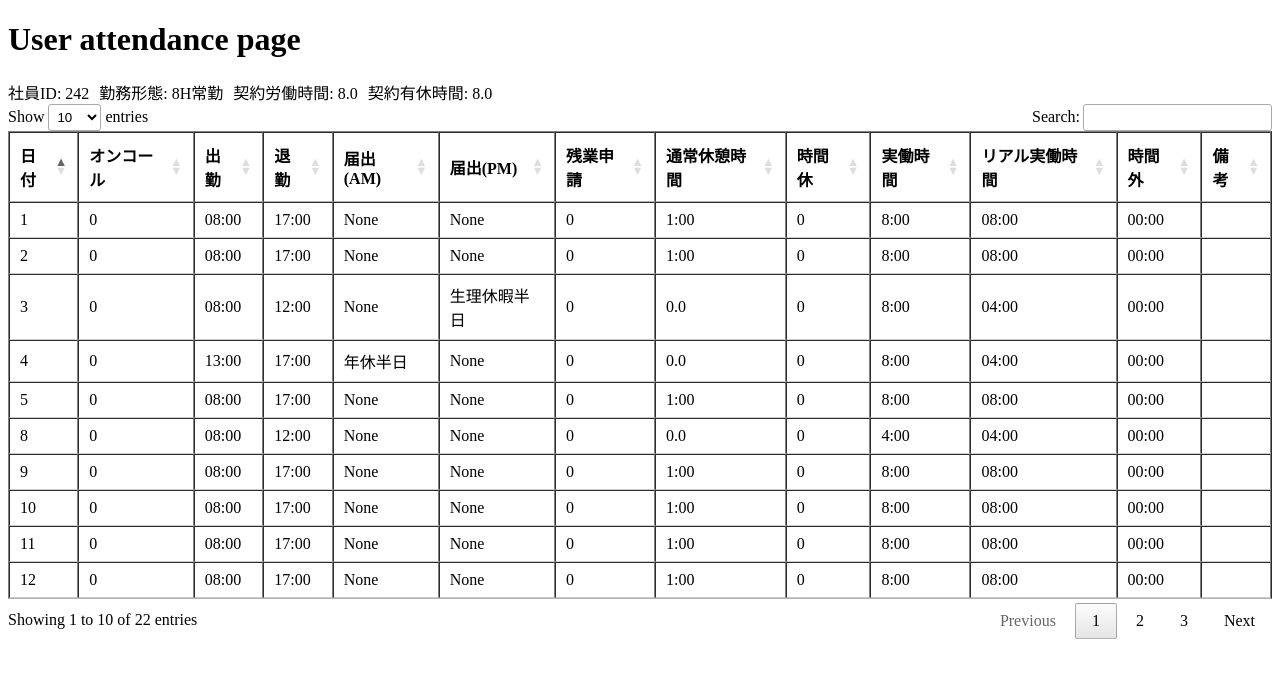
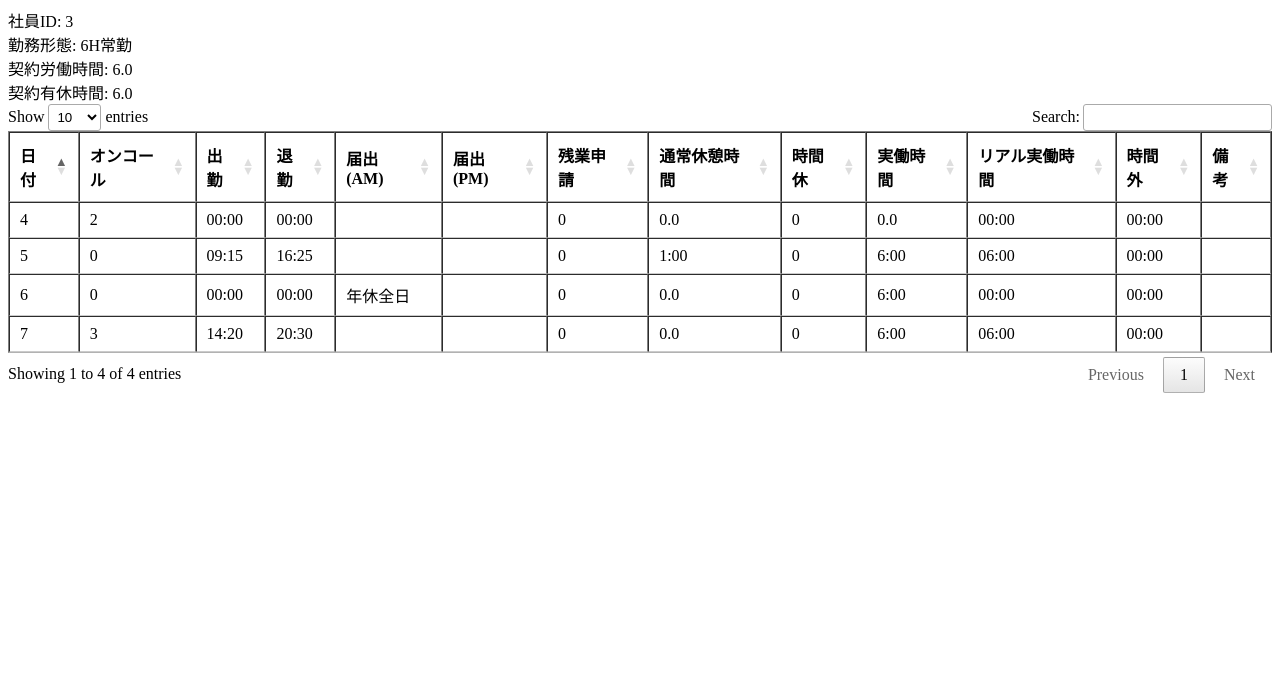
Before and after one commit to Manabu-Aihara/attendance-calc-mcp, a FastAPI app: page /user-attendance in a window 1280 px wide. Shown: the top 678 px of the page. Run offline with FastAPI, Linux system fonts and the light colour scheme; some libraries are stand-ins or nearby versions.

Commit message:
feat # 260209: 回答精度向上、Tailwind少しずつ

```diff
--- a/app/caluculation/calc_work_classes_4_mcp.py
+++ b/app/caluculation/calc_work_classes_4_mcp.py
@@ -263,7 +263,7 @@ class CalcTimeClass:
     def get_over_time(self) -> float:
         # self.overtime_check == "1" が前提
         if self.overtime_check == "0":
-            return timedelta(0)
+            return 0.0
 
         input_work_time = self.check_over_work()
         for one_notification in self.notifications:
@@ -271,7 +271,7 @@ class CalcTimeClass:
                 over_time_in_work = input_work_time - self.contract_work_time / 2
             else:
                 over_time_in_work = input_work_time - self.contract_work_time
-        print(f"△Over time: {over_time_in_work}")
+        print(f"△Over time: {over_time_in_work.total_seconds()}")
         return over_time_in_work.total_seconds()
 
     """
--- a/app/server/endpoint.py
+++ b/app/server/endpoint.py
@@ -278,29 +278,41 @@ async def get_attendance(
         staff_id=int(staff_id), from_day=from_day, to_day=to_day
     )
 
-    head_section_html = "<section>"
-    head_section_html += "<div style='display:flex; flex-wrap:wrap; gap:10px;'>"
+    head_section_html = "<section><div class='flex gap-10 p-4 bg-purple-200 mb-4'>"
     for head_key, head_value in staff_data_dict.items():
         if head_key in FIXED_KEY_MAP:
             head_section_html += f"<div>{head_key}: {head_value}</div>"
     head_section_html += "</div></section>"
     template_content = head_section_html
 
+    table_wrap = "<div class='w-[80%] mx-auto border-2 table-wrap overflow-y-auto'>"
+    template_content += table_wrap
+
     staff_data_df = convert_to_dataframe(staff_data_dict)
     template_content += staff_data_df.to_html(
         classes="table table-striped", index=False
     )
-    close_html = """</body></html>"""
-    template_content += close_html
+    close_table = "</div>"
+    template_content += close_table
+    # print(f"Template Content: {template_content}")
+    # close_html = """</body></html>"""
+    # template_content += close_html
+
+    # with open(
+    #     Path("app/templates/prompt/user_attendance.html"), "a", encoding="utf-8"
+    # ) as f:
+    #     f.write(template_content)
 
     with open(
-        Path("app/templates/prompt/user_attendance.html"), "a", encoding="utf-8"
+        Path("app/templates/prompt/user_attendance.html"),
+        "a",
+        encoding="utf-8",
     ) as f:
         f.write(template_content)
-        # print(f"Template Content: {template_content}")
 
     return RedirectResponse(
-        url="/user-attendance",
+        # url="/user-attendance",
+        url=f"/chat-with-ai?staff_id={staff_id}&target_month={target_month}&list_table=prompt/user_attendance.html",
         status_code=status.HTTP_303_SEE_OTHER,
     )
 
@@ -320,17 +332,26 @@ api_key = os.getenv("GEMINI_API_KEY")
 client = genai.Client(api_key=api_key)
 
 
-@app.post("/chat-with-ai")
+@app.get("/chat-with-ai")
 async def chat_with_ai(
-    request: Request, staff_id: str = Form(...), target_month: str = Form(...)
+    request: Request,
+    list_table: str,
+    # uuid: str,  # = Form(...),
+    staff_id: str,  # = Form(...),
+    target_month: str,  # = Form(...),
 ):
+    # with open(Path(list_table), "r", encoding="utf-8") as f:
+    #     table_content = f.read()
+
     """Renders the initial prompt page for attendance analysis."""
     return templates.TemplateResponse(
         "prompt/mcp_prompt.html",
         {
             "request": request,
+            # "uuid": uuid,
             "staff_id": staff_id,
             "target_month": target_month,
+            "list_table": list_table,
         },
     )
 
--- a/app/templates/prompt/user_attendance.html
+++ b/app/templates/prompt/user_attendance.html
@@ -22,10 +22,19 @@
 </head>
 
 <body>
-    <h1>User attendance page</h1>
+  <!-- <h1>User attendance page</h1> -->
   {{ df_data_html }}
 
-<section><div style='display:flex; flex-wrap:wrap; gap:10px;'><div>社員ID: 242</div><div>勤務形態: 8H常勤</div><div>契約労働時間: 8.0</div><div>契約有休時間: 8.0</div></div></section><table border="1" class="dataframe table table-striped">
+  <section>
+    <div class='flex-auto flex-wrap p-4 bg-gray-200 mb-4'>
+      <div>社員ID: 3</div>
+      <div>勤務形態: 6H常勤</div>
+      <div>契約労働時間: 6.0</div>
+      <div>契約有休時間: 6.0</div>
+    </div>
+  </section>
+  <div class='w-80 mx-auto border-2 table-wrap overflow-y-auto'>
+    <table border="1" class="dataframe table table-striped">
       <thead>
         <tr style="text-align: right;">
           <th>日付</th>
@@ -45,334 +54,65 @@
       </thead>
       <tbody>
         <tr>
-      <td>1</td>
-      <td>0</td>
-      <td>08:00</td>
-      <td>17:00</td>
-      <td>None</td>
-      <td>None</td>
-      <td>0</td>
-      <td>1:00</td>
-      <td>0</td>
-      <td>8:00</td>
-      <td>08:00</td>
+          <td>4</td>
+          <td>2</td>
+          <td>00:00</td>
           <td>00:00</td>
           <td></td>
-    </tr>
-    <tr>
-      <td>2</td>
-      <td>0</td>
-      <td>08:00</td>
-      <td>17:00</td>
-      <td>None</td>
-      <td>None</td>
-      <td>0</td>
-      <td>1:00</td>
-      <td>0</td>
-      <td>8:00</td>
-      <td>08:00</td>
-      <td>00:00</td>
           <td></td>
-    </tr>
-    <tr>
-      <td>3</td>
-      <td>0</td>
-      <td>08:00</td>
-      <td>12:00</td>
-      <td>None</td>
-      <td>生理休暇半日</td>
           <td>0</td>
           <td>0.0</td>
           <td>0</td>
-      <td>8:00</td>
-      <td>04:00</td>
+          <td>0.0</td>
           <td>00:00</td>
-      <td></td>
-    </tr>
-    <tr>
-      <td>4</td>
-      <td>0</td>
-      <td>13:00</td>
-      <td>17:00</td>
-      <td>年休半日</td>
-      <td>None</td>
-      <td>0</td>
-      <td>0.0</td>
-      <td>0</td>
-      <td>8:00</td>
-      <td>04:00</td>
           <td>00:00</td>
           <td></td>
         </tr>
         <tr>
           <td>5</td>
           <td>0</td>
-      <td>08:00</td>
-      <td>17:00</td>
-      <td>None</td>
-      <td>None</td>
+          <td>09:15</td>
+          <td>16:25</td>
+          <td></td>
+          <td></td>
           <td>0</td>
           <td>1:00</td>
           <td>0</td>
-      <td>8:00</td>
-      <td>08:00</td>
+          <td>6:00</td>
+          <td>06:00</td>
           <td>00:00</td>
           <td></td>
         </tr>
         <tr>
-      <td>8</td>
-      <td>0</td>
-      <td>08:00</td>
-      <td>12:00</td>
-      <td>None</td>
-      <td>None</td>
-      <td>0</td>
-      <td>0.0</td>
-      <td>0</td>
-      <td>4:00</td>
-      <td>04:00</td>
-      <td>00:00</td>
-      <td></td>
-    </tr>
-    <tr>
-      <td>9</td>
-      <td>0</td>
-      <td>08:00</td>
-      <td>17:00</td>
-      <td>None</td>
-      <td>None</td>
-      <td>0</td>
-      <td>1:00</td>
-      <td>0</td>
-      <td>8:00</td>
-      <td>08:00</td>
-      <td>00:00</td>
-      <td></td>
-    </tr>
-    <tr>
-      <td>10</td>
-      <td>0</td>
-      <td>08:00</td>
-      <td>17:00</td>
-      <td>None</td>
-      <td>None</td>
-      <td>0</td>
-      <td>1:00</td>
-      <td>0</td>
-      <td>8:00</td>
-      <td>08:00</td>
-      <td>00:00</td>
-      <td></td>
-    </tr>
-    <tr>
-      <td>11</td>
-      <td>0</td>
-      <td>08:00</td>
-      <td>17:00</td>
-      <td>None</td>
-      <td>None</td>
-      <td>0</td>
-      <td>1:00</td>
-      <td>0</td>
-      <td>8:00</td>
-      <td>08:00</td>
-      <td>00:00</td>
-      <td></td>
-    </tr>
-    <tr>
-      <td>12</td>
-      <td>0</td>
-      <td>08:00</td>
-      <td>17:00</td>
-      <td>None</td>
-      <td>None</td>
-      <td>0</td>
-      <td>1:00</td>
-      <td>0</td>
-      <td>8:00</td>
-      <td>08:00</td>
-      <td>00:00</td>
-      <td></td>
-    </tr>
-    <tr>
-      <td>15</td>
-      <td>0</td>
-      <td>08:00</td>
-      <td>17:00</td>
-      <td>None</td>
-      <td>None</td>
-      <td>0</td>
-      <td>1:00</td>
-      <td>0</td>
-      <td>8:00</td>
-      <td>08:00</td>
-      <td>00:00</td>
-      <td></td>
-    </tr>
-    <tr>
-      <td>16</td>
-      <td>0</td>
-      <td>08:00</td>
-      <td>17:00</td>
-      <td>None</td>
-      <td>None</td>
-      <td>0</td>
-      <td>1:00</td>
-      <td>0</td>
-      <td>8:00</td>
-      <td>08:00</td>
-      <td>00:00</td>
-      <td></td>
-    </tr>
-    <tr>
-      <td>17</td>
-      <td>0</td>
-      <td>08:00</td>
-      <td>17:00</td>
-      <td>None</td>
-      <td>None</td>
-      <td>0</td>
-      <td>1:00</td>
-      <td>0</td>
-      <td>8:00</td>
-      <td>08:00</td>
-      <td>00:00</td>
-      <td></td>
-    </tr>
-    <tr>
-      <td>18</td>
-      <td>0</td>
-      <td>08:00</td>
-      <td>17:00</td>
-      <td>None</td>
-      <td>None</td>
-      <td>0</td>
-      <td>1:00</td>
-      <td>0</td>
-      <td>8:00</td>
-      <td>08:00</td>
-      <td>00:00</td>
-      <td></td>
-    </tr>
-    <tr>
-      <td>19</td>
-      <td>0</td>
-      <td>08:00</td>
-      <td>12:00</td>
-      <td>None</td>
-      <td>None</td>
-      <td>0</td>
-      <td>0.0</td>
-      <td>0</td>
-      <td>4:00</td>
-      <td>04:00</td>
-      <td>00:00</td>
-      <td></td>
-    </tr>
-    <tr>
-      <td>22</td>
-      <td>0</td>
-      <td>08:00</td>
-      <td>17:00</td>
-      <td>None</td>
-      <td>None</td>
-      <td>0</td>
-      <td>1:00</td>
-      <td>0</td>
-      <td>8:00</td>
-      <td>08:00</td>
-      <td>00:00</td>
-      <td></td>
-    </tr>
-    <tr>
-      <td>23</td>
-      <td>0</td>
-      <td>08:00</td>
-      <td>17:00</td>
-      <td>None</td>
-      <td>None</td>
-      <td>0</td>
-      <td>1:00</td>
-      <td>0</td>
-      <td>8:00</td>
-      <td>08:00</td>
-      <td>00:00</td>
-      <td></td>
-    </tr>
-    <tr>
-      <td>24</td>
-      <td>0</td>
-      <td>08:00</td>
-      <td>17:00</td>
-      <td>None</td>
-      <td>None</td>
-      <td>0</td>
-      <td>1:00</td>
-      <td>0</td>
-      <td>8:00</td>
-      <td>08:00</td>
-      <td>00:00</td>
-      <td></td>
-    </tr>
-    <tr>
-      <td>25</td>
+          <td>6</td>
           <td>0</td>
           <td>00:00</td>
           <td>00:00</td>
           <td>年休全日</td>
-      <td>None</td>
+          <td></td>
           <td>0</td>
           <td>0.0</td>
           <td>0</td>
-      <td>8:00</td>
+          <td>6:00</td>
           <td>00:00</td>
           <td>00:00</td>
           <td></td>
         </tr>
         <tr>
-      <td>26</td>
+          <td>7</td>
+          <td>3</td>
+          <td>14:20</td>
+          <td>20:30</td>
+          <td></td>
+          <td></td>
           <td>0</td>
-      <td>08:00</td>
-      <td>17:00</td>
-      <td>None</td>
-      <td>None</td>
+          <td>0.0</td>
           <td>0</td>
-      <td>1:00</td>
-      <td>0</td>
-      <td>8:00</td>
-      <td>08:00</td>
-      <td>00:00</td>
-      <td></td>
-    </tr>
-    <tr>
-      <td>29</td>
-      <td>0</td>
-      <td>08:00</td>
-      <td>17:00</td>
-      <td>None</td>
-      <td>None</td>
-      <td>0</td>
-      <td>1:00</td>
-      <td>0</td>
-      <td>8:00</td>
-      <td>08:00</td>
-      <td>00:00</td>
-      <td></td>
-    </tr>
-    <tr>
-      <td>30</td>
-      <td>0</td>
-      <td>08:00</td>
-      <td>17:00</td>
-      <td>None</td>
-      <td>None</td>
-      <td>0</td>
-      <td>1:00</td>
-      <td>0</td>
-      <td>8:00</td>
-      <td>08:00</td>
+          <td>6:00</td>
+          <td>06:00</td>
           <td>00:00</td>
           <td></td>
         </tr>
       </tbody>
-</table></body></html>
+    </table>
+  </div>
```
Also changed, not shown: app/logics/attendance_day_collect.py (+12 -5 lines), app/server/mcp_tools_call.py (+23 -27 lines), app/templates/prompt/mcp_prompt.html (+7 -4 lines), app/templates/select_home.html (+4 -4 lines), tests/test_attendance_collect.py (+4 -3 lines). Lines whose indentation alone changed are shown as unchanged.
